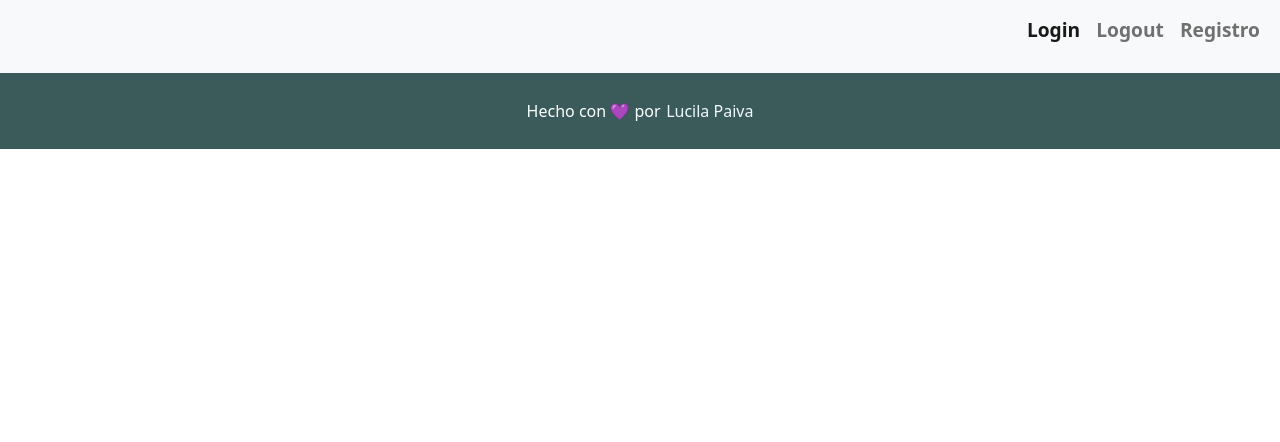
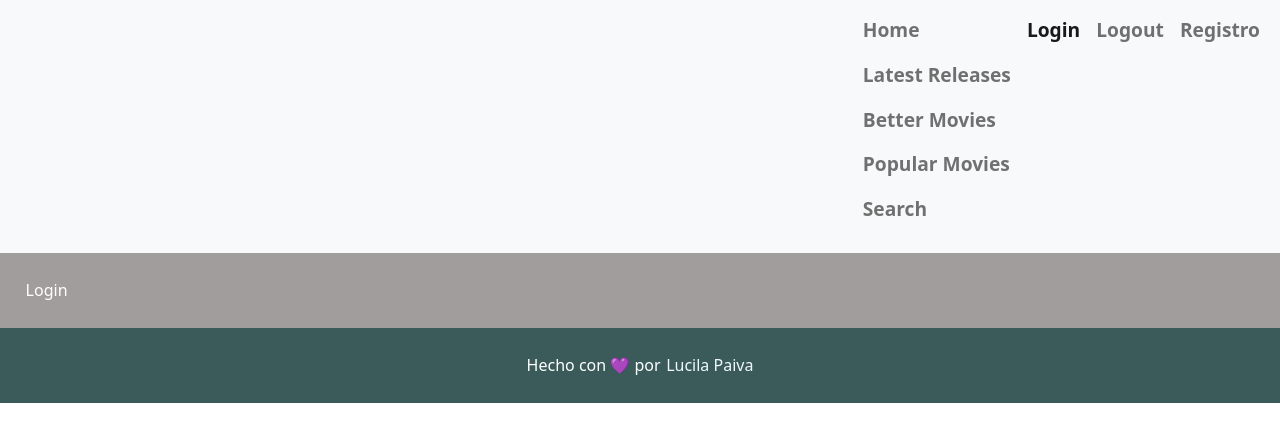
Before and after one commit to LucilaPaiva/movies-app, a React (Create React App) app: page /login in a window 1280 px wide. Shown: the top 442 px of the page. Built offline with nearby package versions, Linux system fonts and the light colour scheme.

Commit message:
Resolver error en buscador

```diff
--- a/src/App.tsx
+++ b/src/App.tsx
@@ -6,15 +6,23 @@ import {
   Home,
   LatestReleases,
   Login,
-  Logout,
   Populars,
   Registro,
 } from "./pages";
-import { AuthProvider, StoreProvider } from "./context";
+import { StoreProvider } from "./context";
+import { useMe } from "./hooks";
+import { useEffect } from "react";
 
 function App() {
+
+  const { loginWithToken } = useMe();
+
+  useEffect(() => {
+    loginWithToken();
+  }, []);
+
+
   return (
-    <AuthProvider>
       <StoreProvider>
         <BrowserRouter>
           <Routes>
@@ -24,7 +32,6 @@ function App() {
               <Route path="latestReleases" element={<LatestReleases />} />
               <Route path="populars" element={<Populars />} />
               <Route path="registro" element={<Registro />} />
-              <Route path="logout" element={<Logout />} />
               <Route path="betterMovies" element={<BetterMovies />} />
               <Route path="buscador" element={<Buscador />} />
               <Route path="movie/:id" element={<DetailsPage />} />
@@ -32,7 +39,7 @@ function App() {
           </Routes>
         </BrowserRouter>
       </StoreProvider>
-    </AuthProvider>
+
   );
 }
 
--- a/src/components/layout/Layout/index.tsx
+++ b/src/components/layout/Layout/index.tsx
@@ -10,18 +10,14 @@ type Props = {
 }
 
 const Layout: FC<Props> = ({ children }) => {
-  const { loginWithToken, me } = useMe();
-
-  useEffect(() => {
-    loginWithToken();
-  }, []);
 
   return (
     <>
       <Header />
-      {me && <Main>
+      <Main>
+
           { children }
-      </Main>}
+      </Main>
 
       <Footer />
     </>
--- a/src/components/layout/Menu/index.tsx
+++ b/src/components/layout/Menu/index.tsx
@@ -13,7 +13,7 @@ const Menu = () => {
         <Navbar.Toggle aria-controls="basic-navbar-nav" />
         <Navbar.Collapse id="basic-navbar-nav">
           <Nav className="ms-auto my-nav">
-            {me && (
+            {!me && (
               <div>
                 <NavLink className="nav-link" to="/">
                   Home
--- a/src/index.tsx
+++ b/src/index.tsx
@@ -2,6 +2,7 @@
 import ReactDOM from 'react-dom/client';
 import App from './App';
 import "bootstrap/dist/css/bootstrap.min.css";
+import { AuthProvider } from './context';
 // import { Footer, Header, Main, Menu } from "./";
 
 
@@ -9,7 +10,9 @@ const root = ReactDOM.createRoot(
   document.getElementById('root') as HTMLElement
 );
 root.render(
+<AuthProvider>
+  <App />
+</AuthProvider>
 
-    <App />
 
 );
--- a/src/pages/Buscador/index.tsx
+++ b/src/pages/Buscador/index.tsx
@@ -6,7 +6,7 @@ import { getSearchMovie } from "../../services/movies";
 import { FormsFields } from "../../types";
 import { withAuth } from "../../hoc";
 
-const buscadorMoviesPage  = () => {
+const buscadorPage  = () => {
 
     const [movies, setMovies] = useState([]);
     const [params, setParams] = useState({query: ''})
@@ -40,4 +40,4 @@ const buscadorMoviesPage  = () => {
 
 };
 
-export const Buscador = withAuth(buscadorMoviesPage);
+export const Buscador = withAuth(buscadorPage);
--- a/src/pages/index.ts
+++ b/src/pages/index.ts
@@ -2,7 +2,6 @@ export { Buscador } from "./Buscador";
 export { Home  } from "./Home";
 export { LatestReleases } from "./LatestReleases";
 export { Populars  } from "./Populars";
-export { Logout  } from "./Logout";
 export { Login  } from "./Login";
 export { Registro } from "./Registro";
 export { BetterMovies } from "./BetterMovies";
```
